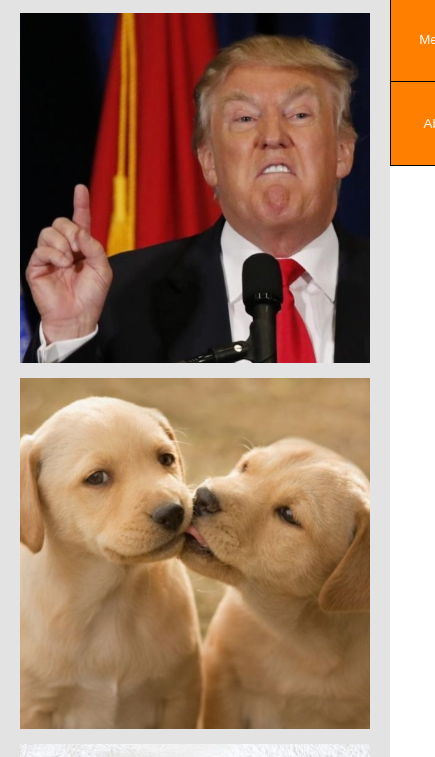
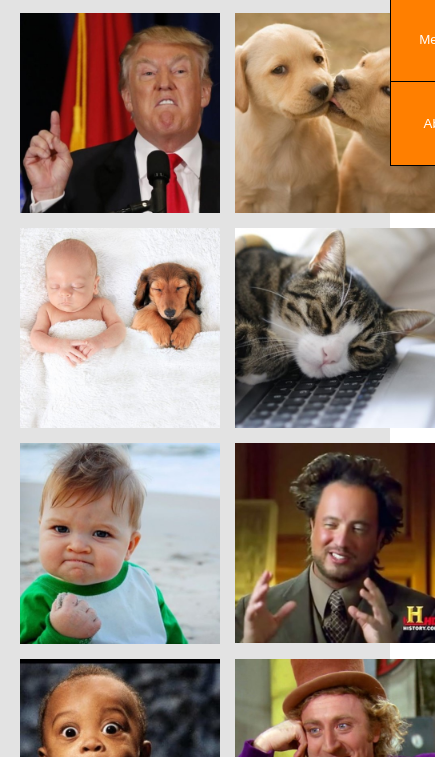
Before and after one commit to eladmillar/git-sprint-memegen, a plain HTML site: page index.html in a window 390 px wide. Shown: the part 87-844 px from the top of the page, 435 px wide, since content can reach past the window. Drawn offline with Linux system fonts and the light colour scheme.

Commit message:
commit 12 - small fix

```diff
--- a/css/mobile.css
+++ b/css/mobile.css
@@ -36,10 +36,9 @@
         border-bottom: 0
     }
 
-    /* .image-gallery img {
-        height: 120px;
-        width: 120px;
-    } */
+    .image-gallery {
+        grid-template-columns: repeat(2, minmax(200px, 1fr))
+    }
 
     .meme-editor {
         display: grid;
```
